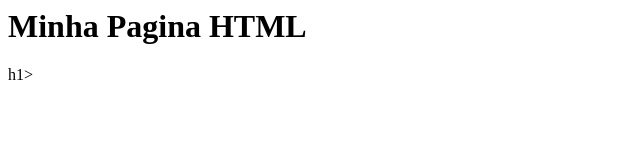
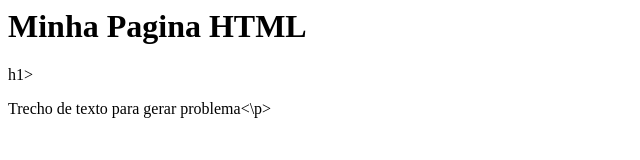
Before and after one commit to JuliaAlencar/gama-no-github, a plain HTML site: page index.html in a window 1280 px wide. Shown: the whole page, without its empty margins (0-640 px from the left). Drawn offline with Linux system fonts and the light colour scheme.

Commit message:
alteração do trecho de texto no index.html

```diff
--- a/index.html
+++ b/index.html
@@ -1,5 +1,6 @@
 <html>
 	<body>
 		<h1> Minha Pagina HTML </h1>h1>
+		<p>Trecho de texto para gerar problema<\p>
 	</body>
 </html>
```
